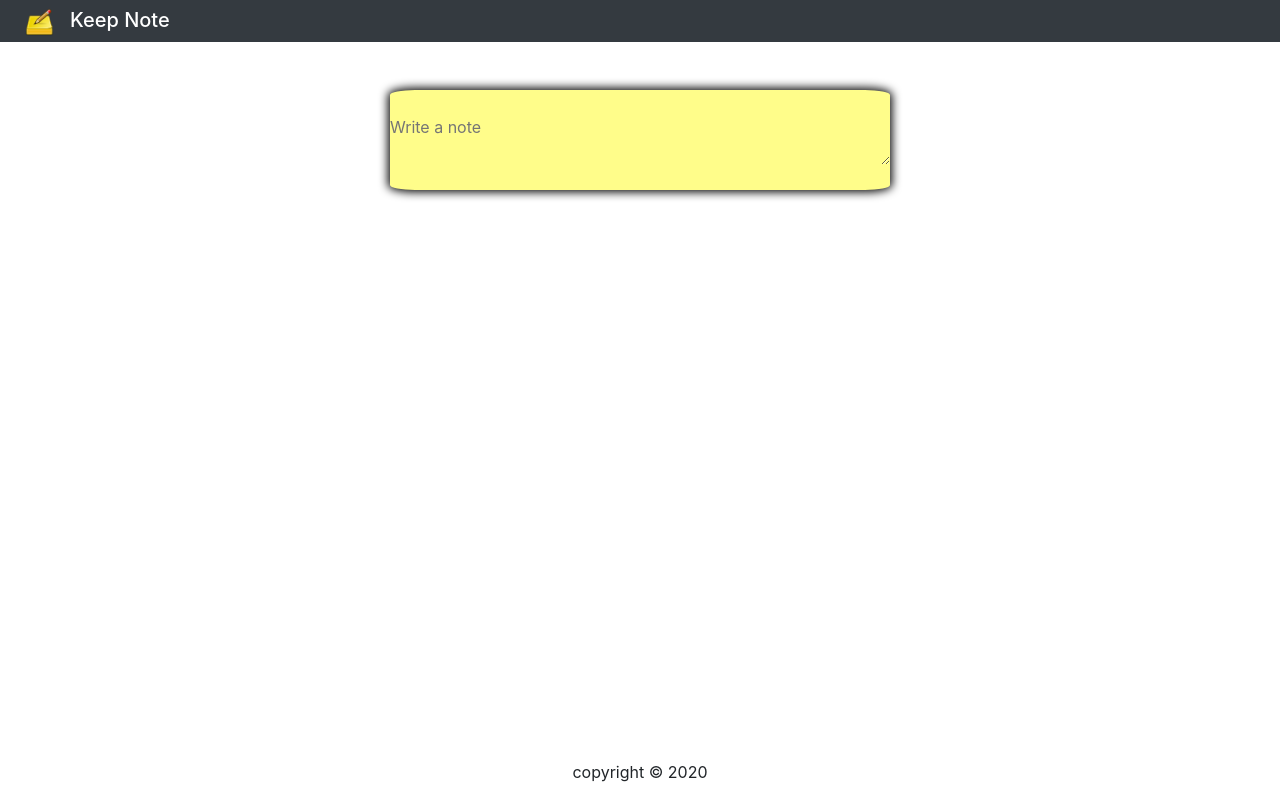
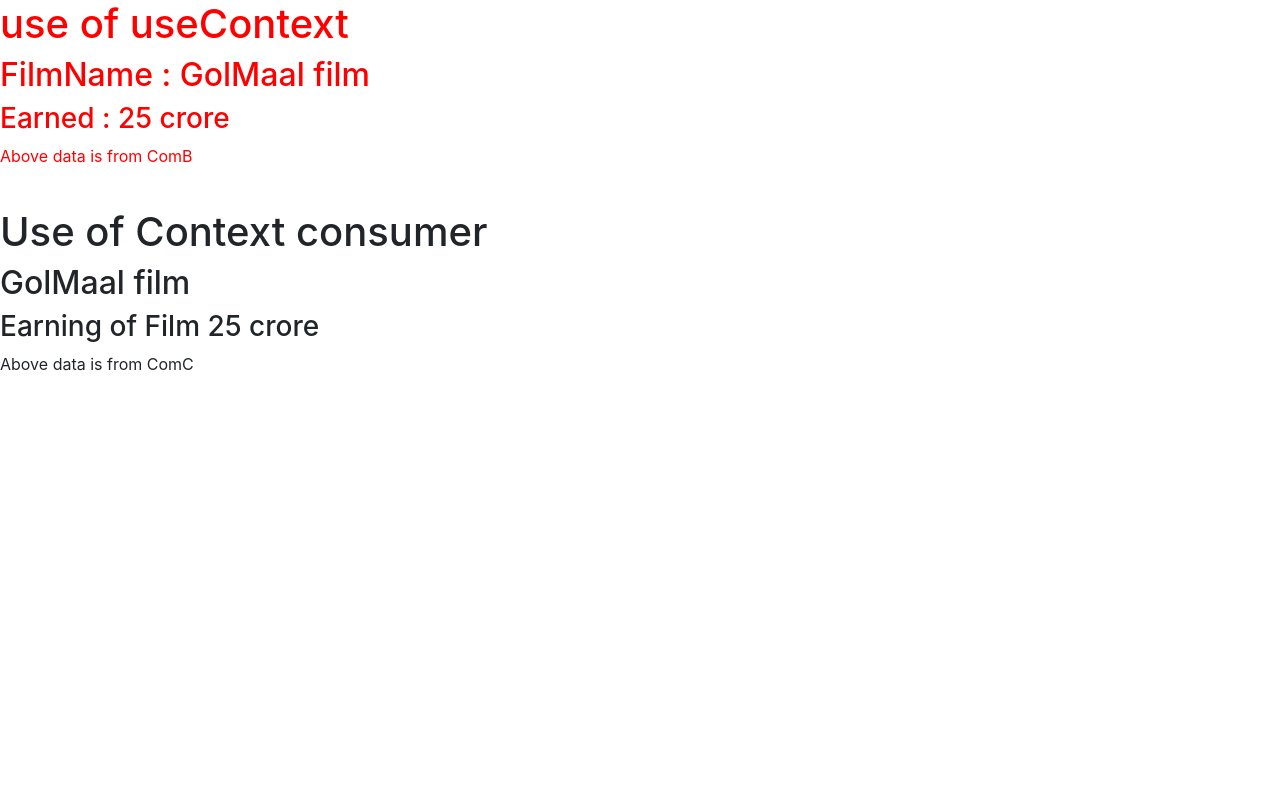
Before and after one commit to Vrushantdomde/ReactProject, a React (Create React App) app: page / in a window 1280 px wide. Built offline with nearby package versions, Linux system fonts and the light colour scheme.

Commit message:
learn Context API and useContext

```diff
--- a/src/App.jsx
+++ b/src/App.jsx
@@ -18,6 +18,7 @@ import NpmUse from './NpmUse';
 import MToDoList from './MToDoList';
 import Boot5Use from './Boot5Use';
 import KeepNote from './ProjectKeepNote';
+import ContextAPI from './ContextAPI';
 function App() {
     return (
         <>
@@ -39,7 +40,8 @@ function App() {
             {/* <NpmUse/> */}
             {/* <MToDoList/> */}
             {/* <Boot5Use/> */}
-            <KeepNote/>
+            {/* <KeepNote/> */}
+            <ContextAPI/>
         </>
 
     )
--- /dev/null
+++ b/src/ComA.jsx
@@ -0,0 +1,12 @@
+import React from 'react';
+import ComB from './ComB';
+let ComA   = ()=>{
+    return(
+        <>
+           <ComB/>
+
+        </>
+    )
+}
+
+export default ComA  ;
--- /dev/null
+++ b/src/ComB.jsx
@@ -0,0 +1,23 @@
+import React, { useContext } from 'react';
+import ComC from './ComC';
+import { FilmName, Earned } from './ContextAPI'; //first step
+let  ComB  = ()=>{
+   const film = useContext(FilmName);
+   const earn = useContext(Earned);
+    return(
+        <>
+         {/* Here we are using the useContext to retrive data easily from ContextAPI.jsx  */}
+         <div style={{color:"red"}}>
+             <h1>use of useContext</h1>
+             <h2>FilmName : {film} </h2>
+             <h3>Earned : {earn} </h3>
+             <p>Above data is from ComB</p>
+             <br/>
+         </div>
+      <ComC/>
+
+        </>
+    )
+}
+
+export default ComB  ;
--- /dev/null
+++ b/src/ComC.jsx
@@ -0,0 +1,35 @@
+import React from 'react';
+import { FilmName, Earned } from './ContextAPI';
+let ComC = () => {
+    return (           // Here We are using Context API consumer to retrive the data
+                       // But it is More Complex So we use useContext method to retrive the same data in ComB.jsx
+        <>
+            <FilmName.Consumer>
+                {
+                    (film) => {  // it is callback function which contain context value
+                        return (
+                            <>
+                                <Earned.Consumer>
+                                    {
+                                        (Earn) => {
+                                            return (
+                                                <>
+                                                    <h1>Use of Context consumer</h1>
+                                                    <h2>{film}</h2>
+                                                    <h3>Earning of Film  {Earn}</h3>
+                                                    <p>Above data is from ComC</p>
+                                                </>
+                                            )
+                                        }
+                                    }
+                                </Earned.Consumer>
+                            </>
+                        )
+                    }
+                }
+            </FilmName.Consumer>
+        </>
+    )
+}
+
+export default ComC;
--- /dev/null
+++ b/src/ContextAPI.jsx
@@ -0,0 +1,19 @@
+import React, { createContext } from 'react';
+import ComA from './ComA';
+
+var FilmName = createContext();
+var Earned = createContext();
+let ContextAPI = () => {
+    return (
+        <>
+            <FilmName.Provider value={'GolMaal film'}>
+                <Earned.Provider value={'25 crore'}>
+                    <ComA />
+                </Earned.Provider>
+            </FilmName.Provider>
+        </>
+    )
+}
+
+export default ContextAPI;
+export { FilmName , Earned };
```
